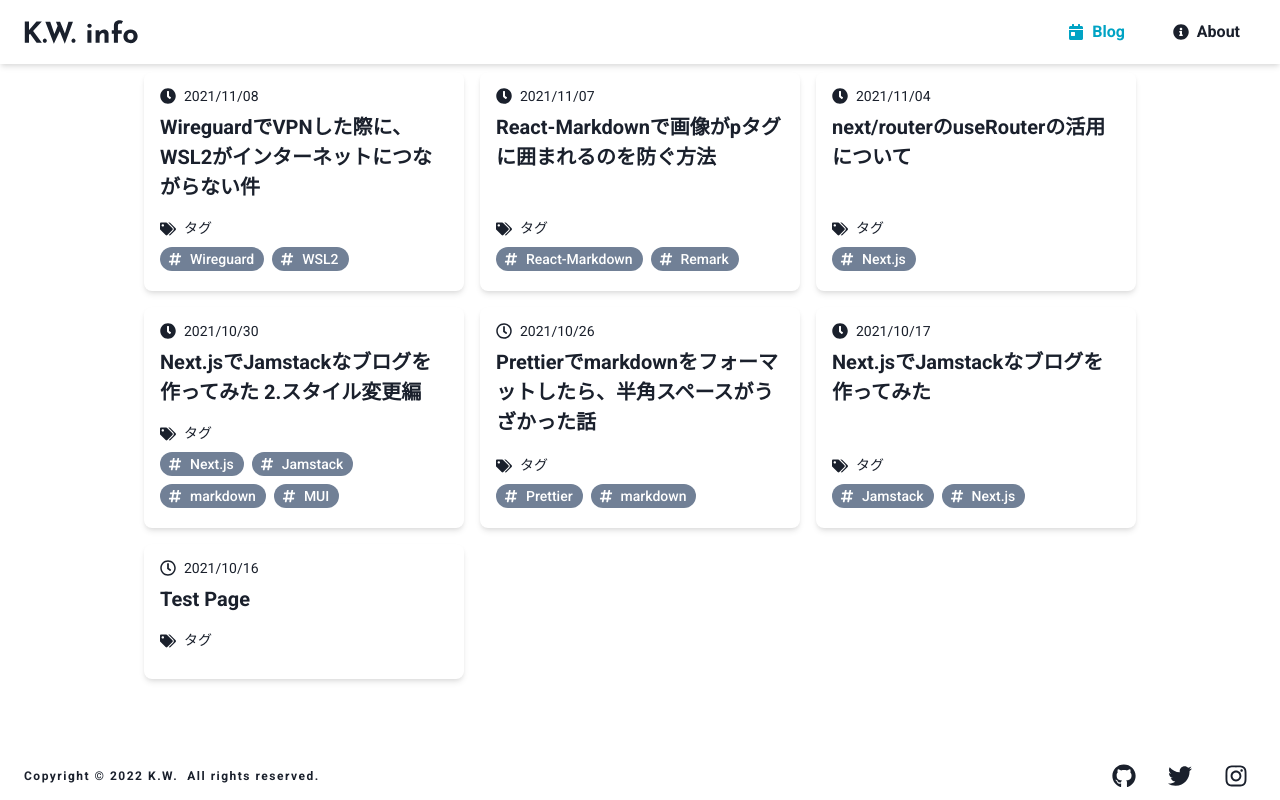
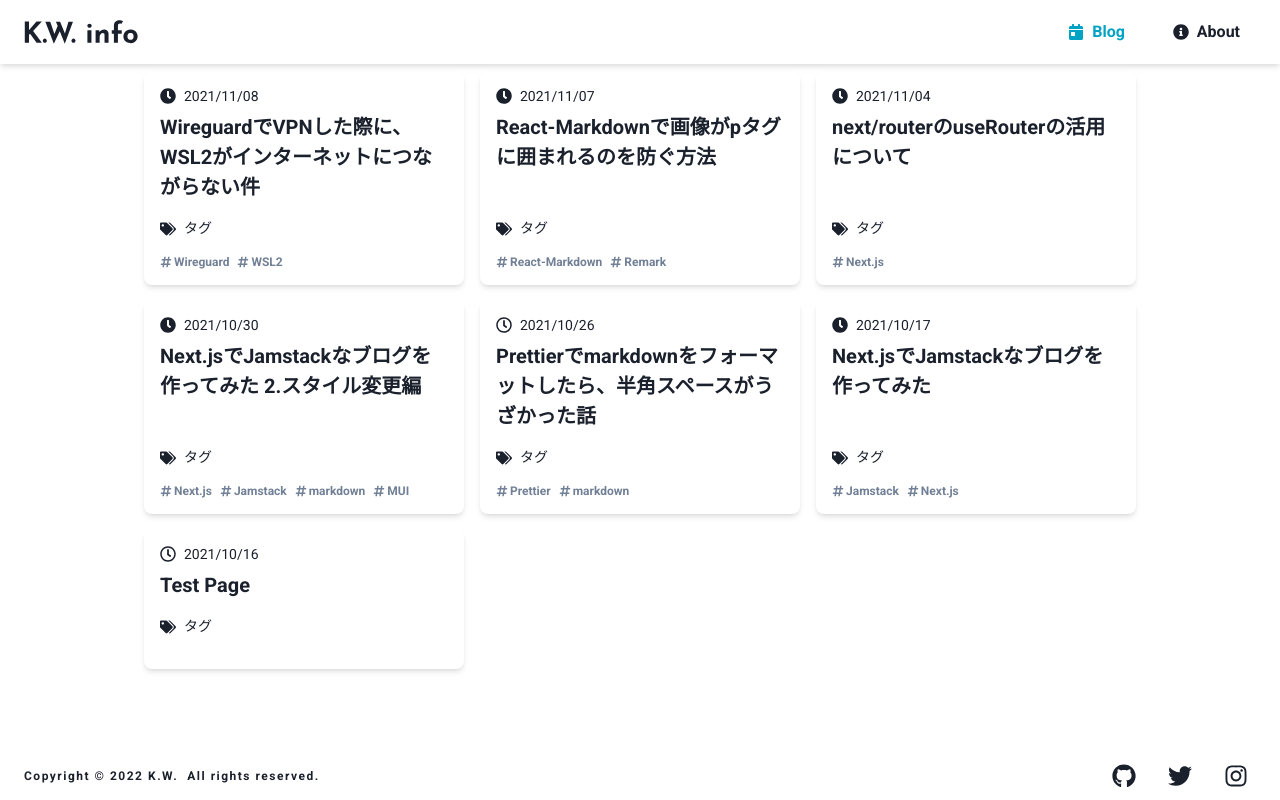
Before and after one commit to waigo001/Blog, a Next.js app: page /blog in a window 1280 px wide. Built offline with nearby package versions, Linux system fonts and the light colour scheme.

Commit message:
update tag component

```diff
--- a/src/components/uiParts/Tags.tsx
+++ b/src/components/uiParts/Tags.tsx
@@ -1,4 +1,4 @@
-import { Tag, TagLabel, TagLeftIcon, Wrap, WrapItem } from "@chakra-ui/react";
+import { Button, Wrap, WrapItem } from "@chakra-ui/react";
 import React from "react";
 import { FaHashtag } from "react-icons/fa";
 
@@ -8,14 +8,18 @@ type Props = {
 
 const Tags: React.VFC<Props> = ({ tags }) => {
   return (
-    <Wrap spacing="2" my="1" align="center">
+    <Wrap spacing="2" mt="3" align="center">
       {tags &&
         tags.map((tag) => (
           <WrapItem key={tag}>
-            <Tag size="md" borderRadius="full" pr="2.5" variant="solid">
-              <TagLeftIcon as={FaHashtag} />
-              <TagLabel lineHeight="normal"> {tag}</TagLabel>
-            </Tag>
+            <Button
+              variant="link"
+              size="xs"
+              leftIcon={<FaHashtag />}
+              iconSpacing={0.5}
+            >
+              {tag}
+            </Button>
           </WrapItem>
         ))}
     </Wrap>
```
